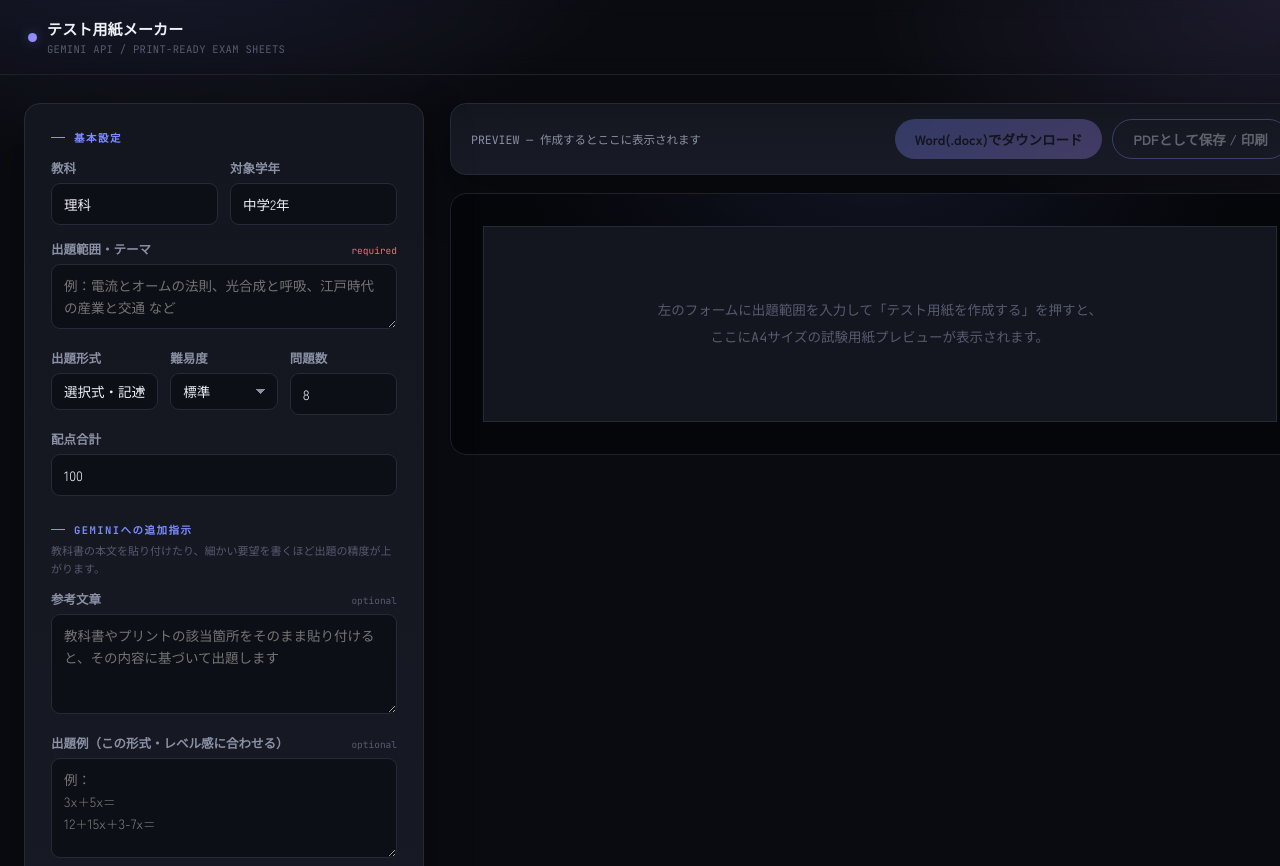
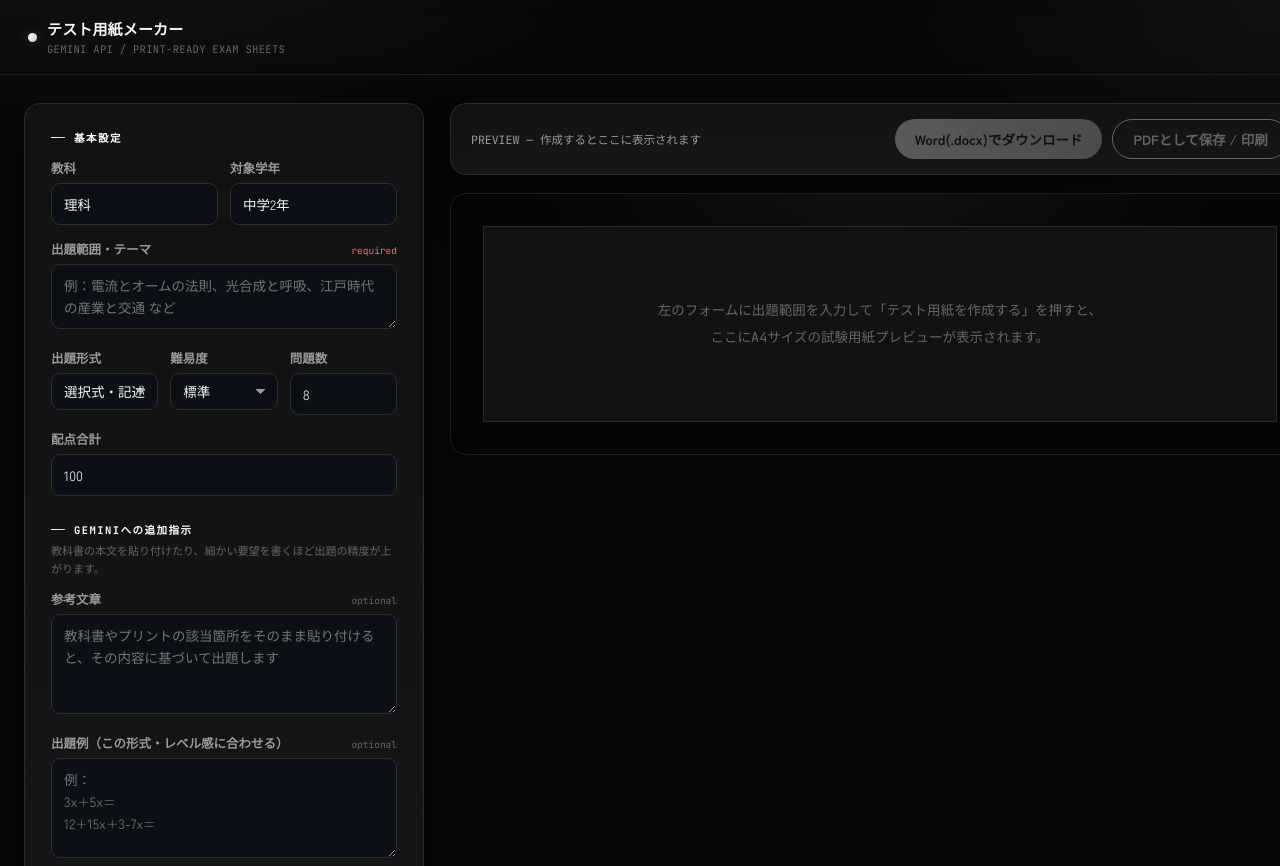
Before and after one commit to yoshiguchuan13win11-ai/ai-test-create, a website: page public/index.html in a window 1280 px wide. Shown: the top 866 px of the page. Drawn offline with Linux system fonts and the light colour scheme; a web font is replaced by a local one.

Commit message:
Update index.html

```diff
--- a/public/index.html
+++ b/public/index.html
@@ -10,18 +10,18 @@
 <script src="https://unpkg.com/docx@8.5.0/build/index.js"></script>
 <style>
   :root{
-    --bg-0: #0a0b10;
-    --bg-1: #0f1117;
-    --panel: #14161f;
-    --panel-alt: #181b26;
-    --border: #262a38;
-    --border-soft: #1e2129;
-    --ink: #eef0f6;
-    --ink-soft: #8b91a5;
-    --ink-faint: #565c70;
-    --accent: #7c8cff;
-    --accent-2: #a78bfa;
-    --accent-glow: rgba(124,140,255,0.35);
+    --bg-0: #070707;
+    --bg-1: #0b0b0b;
+    --panel: #121212;
+    --panel-alt: #171717;
+    --border: #2c2c2c;
+    --border-soft: #1e1e1e;
+    --ink: #f5f5f5;
+    --ink-soft: #9a9a9a;
+    --ink-faint: #666666;
+    --accent: #ffffff;
+    --accent-2: #c9c9c9;
+    --accent-glow: rgba(255,255,255,0.18);
     --danger: #ff6b6b;
     --paper: #ffffff;
   }
@@ -29,8 +29,8 @@
   html,body{ margin:0; padding:0; }
   body{
     background:
-      radial-gradient(880px 480px at 12% -8%, rgba(124,140,255,0.16), transparent 60%),
-      radial-gradient(760px 460px at 100% 0%, rgba(167,139,250,0.12), transparent 55%),
+      radial-gradient(880px 480px at 12% -8%, rgba(255,255,255,0.06), transparent 60%),
+      radial-gradient(760px 460px at 100% 0%, rgba(255,255,255,0.04), transparent 55%),
       var(--bg-0);
     color: var(--ink);
     font-family:'Zen Kaku Gothic New', sans-serif;
@@ -99,7 +99,7 @@
   .field textarea{ resize:vertical; min-height:64px; line-height:1.6; font-family:'Zen Kaku Gothic New', sans-serif; }
   .field textarea.tall{ min-height: 100px; }
   .field input:focus, .field select:focus, .field textarea:focus{
-    border-color: var(--accent); box-shadow: 0 0 0 3px rgba(124,140,255,0.15);
+    border-color: var(--accent); box-shadow: 0 0 0 3px rgba(255,255,255,0.14);
   }
   .field select{ appearance:none; background-image:
     linear-gradient(45deg, transparent 50%, var(--ink-soft) 50%),
@@ -130,7 +130,7 @@
   .generate-btn{
     width:100%; margin-top: 20px;
     font-family:'Zen Kaku Gothic New', sans-serif; font-weight:700; font-size:14.5px;
-    color:#0a0b10; background: linear-gradient(135deg, var(--accent), var(--accent-2));
+    color:#0a0a0a; background: linear-gradient(135deg, var(--accent), var(--accent-2));
     border:none; border-radius: 11px; padding: 14px; cursor:pointer;
     box-shadow: 0 10px 26px var(--accent-glow);
     transition: transform .08s ease, box-shadow .12s ease;
@@ -169,11 +169,11 @@
     border-radius: 999px; padding: 9px 20px; cursor:pointer;
     transition: background .12s ease, box-shadow .12s ease;
   }
-  .print-btn:hover{ background: rgba(124,140,255,0.12); box-shadow: 0 0 0 4px rgba(124,140,255,0.08); }
+  .print-btn:hover{ background: rgba(255,255,255,0.10); box-shadow: 0 0 0 4px rgba(255,255,255,0.06); }
   .print-btn:disabled{ opacity:.35; cursor:default; box-shadow:none; }
   .docx-btn{
     font-family:'Zen Kaku Gothic New', sans-serif; font-weight:700; font-size:13.5px;
-    color:#0a0b10; background: linear-gradient(135deg, var(--accent), var(--accent-2));
+    color:#0a0a0a; background: linear-gradient(135deg, var(--accent), var(--accent-2));
     border:none; border-radius: 999px; padding: 9px 20px; cursor:pointer;
     box-shadow: 0 6px 18px var(--accent-glow);
     transition: transform .08s ease, box-shadow .12s ease;
@@ -182,7 +182,7 @@
   .docx-btn:disabled{ opacity:.3; cursor:default; transform:none; box-shadow:none; }
 
   .preview-stage{
-    background: radial-gradient(600px 300px at 50% -10%, rgba(124,140,255,0.10), transparent 60%), #05060a;
+    background: radial-gradient(600px 300px at 50% -10%, rgba(255,255,255,0.05), transparent 60%), #050505;
     border: 1px solid var(--border-soft);
     border-radius: 16px;
     padding: 32px;
```
